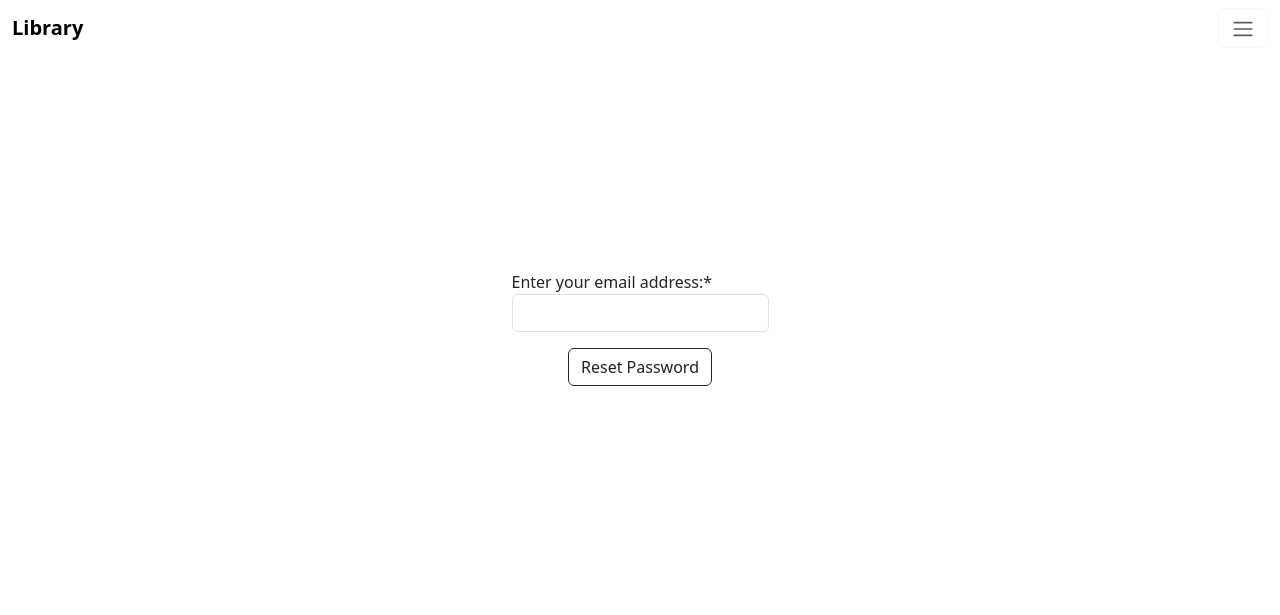
After one commit to PuricelIonut/library, a Django app: page /user/reset-password/ in a window 1280 px wide. The commit adds this page. Shown: the top 615 px of the page. Run offline with Django 4.2, Linux system fonts and the light colour scheme; some libraries are stand-ins or nearby versions.

Commit message:
add reset-password html,css, view, url

```diff
--- a/account/forms.py
+++ b/account/forms.py
@@ -8,3 +8,7 @@ class UserRegisterForm(UserCreationForm):
     class Meta:
         model = CustomUserModel
         fields = ('first_name', 'last_name', 'email', 'password1', 'password2')
+
+
+class ResetPasswordForm(forms.Form):
+    email = forms.EmailField(label='Enter your email address:', required=True)
--- /dev/null
+++ b/account/static/reset-password.css
@@ -0,0 +1,15 @@
+.reset-pw-container {
+    display: flex;
+    align-items: center;
+    justify-content: center;
+    margin: auto;
+    width: 90%;
+    height: 35rem;
+}
+
+.reset-pw-button {
+    display:flex;
+    align-items: center;
+    justify-content: center;
+    margin: 1rem 0 1rem 0;
+}
--- a/account/templates/change-password.html
+++ b/account/templates/change-password.html
@@ -1,7 +1,6 @@
 {% extends 'base.html' %}
 
 {% block title %} Change Password {% endblock %}
-
 
 {%block body %}
 
@@ -10,7 +9,7 @@
 {% include 'messages.html' %}
 
 {% load static %}
-<link rel="stylesheet" href="{% static  'style.css' %}">
+<link rel="stylesheet" href="{% static  'change-password.css' %}">
 
 <div class="change-pw-container">
     <form action="" method="POST">
--- a/account/templates/login.html
+++ b/account/templates/login.html
@@ -12,7 +12,7 @@
 
 {% load static %}
 
-<link rel="stylesheet" href="{% static 'style.css' %}">
+<link rel="stylesheet" href="{% static 'login.css' %}">
 
 <div class="login-container">
         <form class='login-form' action="" method="POST">
--- a/account/templates/register.html
+++ b/account/templates/register.html
@@ -11,7 +11,7 @@
 
 {% load static %}
 
-<link rel="stylesheet" href="{% static 'style.css' %}">
+<link rel="stylesheet" href="{% static 'register.css' %}">
 
 <div class="register-container">
     <form action="" method="POST">
--- /dev/null
+++ b/account/templates/reset-password.html
@@ -0,0 +1,25 @@
+{% extends 'base.html' %}
+
+{% block title %} Reset Password {% endblock %}
+
+{%block body %}
+
+{% load crispy_forms_tags %}
+
+{% include 'messages.html' %}
+
+{% load static %}
+
+<link rel="stylesheet" href="{% static 'reset-password.css' %}">
+
+<div class="reset-pw-container">
+    <form action="" method="POST">
+        {% csrf_token %}
+        {{ reset_password|crispy }}
+        <div class="reset-pw-button">
+            <button type="submit" class="btn btn-outline-dark">Reset Password</button>
+        </div>
+    </form>
+</div>
+
+{% endblock %}
--- a/account/urls.py
+++ b/account/urls.py
@@ -1,9 +1,11 @@
 from django.urls import path
-from .views import register_view, login_view, logout_view, change_password_view
+from .views import register_view, login_view, logout_view, change_password_view, reset_password_view
 
 urlpatterns = [
     path('register/', register_view, name='register'),
     path('login/', login_view, name='login'),
     path('logout/', logout_view, name='logout'),
-    path('change-password/', change_password_view, name='change_password')
+    path('change-password/', change_password_view, name='change_password'),
+    path('reset-password/', reset_password_view, name='reset_password'),
+
 ]
--- a/account/views.py
+++ b/account/views.py
@@ -1,10 +1,10 @@
 from django.shortcuts import render, redirect
-from .forms import UserRegisterForm
 from django.contrib.auth import authenticate, login, logout
 from django.contrib import messages
 from django.contrib.auth.forms import AuthenticationForm, PasswordChangeForm
 from django.contrib.auth.decorators import login_required
 
+from .forms import UserRegisterForm, ResetPasswordForm
 from .decorators import user_not_authenticated
 
 
@@ -56,6 +56,17 @@ def change_password_view(request):
     return render(request, 'change-password.html', context={'change_password':form})
 
 
+@login_required
 def logout_view(request):
     logout(request)
     return redirect('home')
+
+
+@user_not_authenticated
+def reset_password_view(request):
+    if request.method == 'POST':
+        form = ResetPasswordForm(request.POST)
+        if form.is_valid():
+            pass
+    form = ResetPasswordForm()
+    return render(request, 'reset-password.html', context={'reset_password': form})
--- a/templates/base.html
+++ b/templates/base.html
@@ -37,8 +37,9 @@
                         <h4><a href="{% url 'change_password' %}">Change Password</a></h4>
                         <h4><a href="{% url 'logout' %}">Logout</a></h4>
                         {% else %}
+                        <h4><a href="{% url 'login' %}">Login</a></h4>
                         <h4><a href="{% url 'register' %}">Register</a></h4>
-                        <h4><a href="{% url 'login' %}">Login</a></h4>
+                        <h4><a href="{% url 'reset_password' %}">Reset Password</a></h4>
                         {% endif %}
                     </div>
                 </div>
```
Also changed, not shown: account/static/change-password.css (added, +15 -0 lines), account/static/login.css (added, +28 -0 lines), account/static/register.css (added, +23 -0 lines), account/static/style.css (deleted, +0 -68 lines), library/settings.py (+8 -0 lines).
